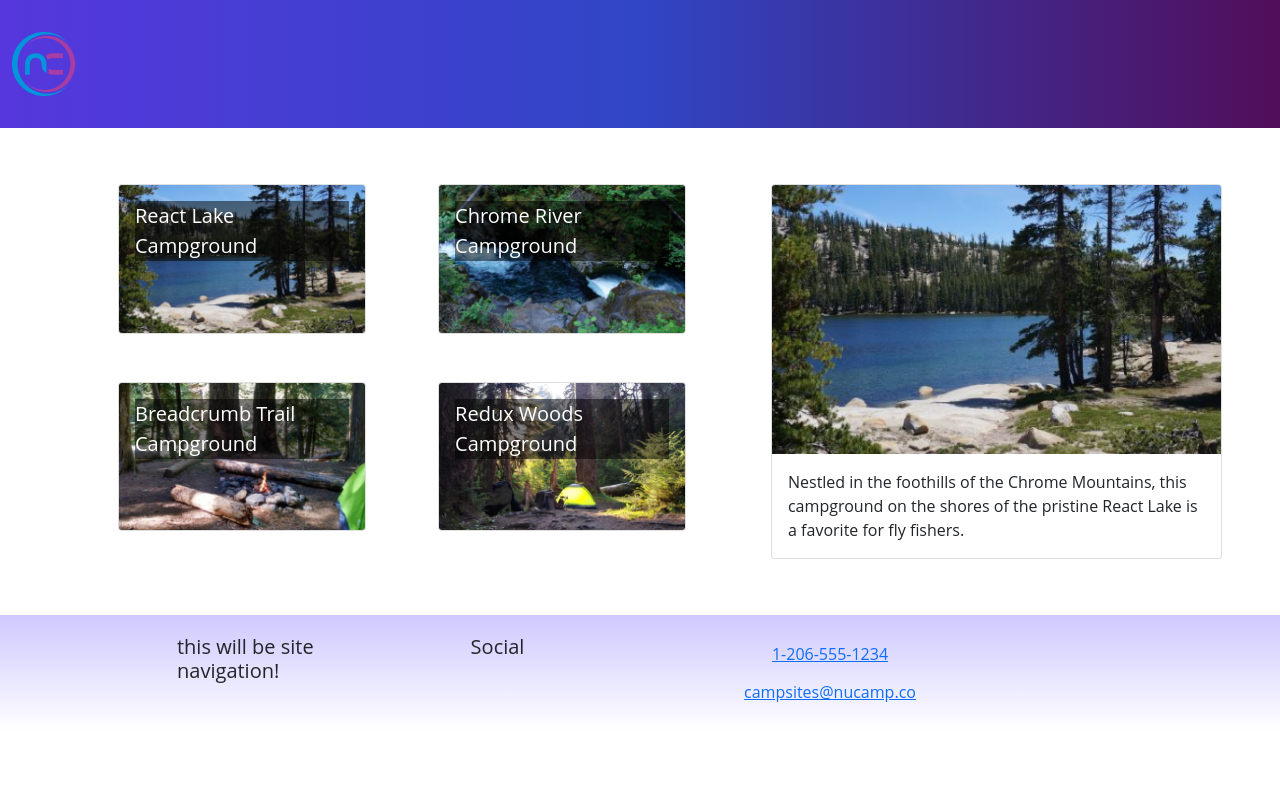
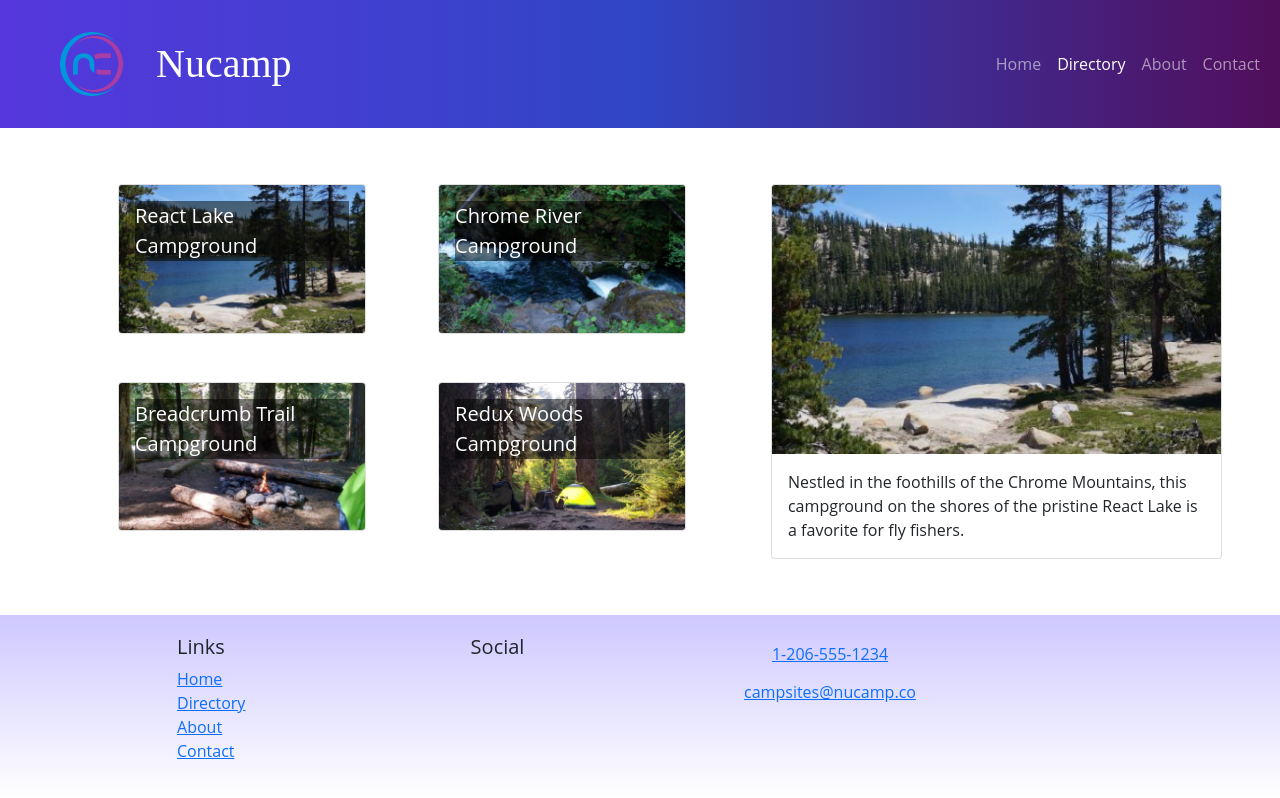
Before and after one commit to brianmstricker/nucampsite-react, a React (Create React App) app: page /directory in a window 1280 px wide. Built offline with nearby package versions, Linux system fonts and the light colour scheme; the HTML template or start-up script is replaced by a standard one.

Commit message:
header/footer links

```diff
--- a/src/components/Footer.js
+++ b/src/components/Footer.js
@@ -1,4 +1,5 @@
 import { Container, Row, Col } from "reactstrap";
+import { Link } from "react-router-dom";
 
 const Footer = () => {
     return (
@@ -6,7 +7,21 @@
             <Container>
                 <Row>
                     <Col xs={{size:4, offset:1}} sm='2'>
-                        <h5>this will be site navigation!</h5>
+                        <h5>Links</h5>
+                        <ul className='list-unstyled'>
+                            <li>
+                                <Link to='/'>Home</Link>
+                            </li>
+                            <li>
+                                <Link to='/directory'>Directory</Link>
+                            </li>
+                            <li>
+                                <Link to='/about'>About</Link>
+                            </li>
+                            <li>
+                                <Link to='/contact'>Contact</Link>
+                            </li>
+                        </ul>
                     </Col>
                     <Col xs='6' sm='3' className="text-center">
                     <h5>Social</h5>
--- a/src/components/Header.js
+++ b/src/components/Header.js
@@ -1,12 +1,42 @@
-import { Navbar, NavbarBrand } from "reactstrap";
+import { Navbar, NavbarBrand, Collapse, NavbarToggler, Nav, NavItem } from "reactstrap";
 import NucampLogo from "../app/assets/img/logo.png";
+import { useState } from "react";
+import { NavLink } from "react-router-dom";
+
 
 const Header = () => {
+    const [menuOpen, setMenuOpen] = useState(false)
     return (
         <Navbar dark color='primary' sticky='top' expand='md'>
-          <NavbarBrand href='/'>
-            <img src={NucampLogo} alt="nucamp logo"/>
+          <NavbarBrand href='/' className="ms-5">
+            <img src={NucampLogo} alt="nucamp logo" className="float-start"/>
+            <h1 className="mt-2">Nucamp</h1>
           </NavbarBrand>
+            <NavbarToggler onClick={() => setMenuOpen(!menuOpen)}/>
+            <Collapse isOpen={menuOpen} navbar>
+                <Nav className="ms-auto" navbar>
+                    <NavItem>
+                    <NavLink className="nav-link" to="/">
+                        <i className="fa fa-home fa-lg"/> Home
+                    </NavLink>
+                    </NavItem>
+                    <NavItem>
+                        <NavLink className="nav-link" to="/directory">
+                            <i className="fa fa-list fa-lg"/> Directory
+                        </NavLink>
+                    </NavItem>
+                    <NavItem>
+                        <NavLink className="nav-link" to="/about">
+                            <i className="fa fa-info fa-lg"/> About
+                        </NavLink>
+                    </NavItem>
+                    <NavItem>
+                        <NavLink className="nav-link" to="/contact">
+                            <i className="fa fa-address-card fa-lg"/> Contact
+                        </NavLink>
+                    </NavItem>
+                </Nav>
+            </Collapse>
       </Navbar>
     )
 }
```
